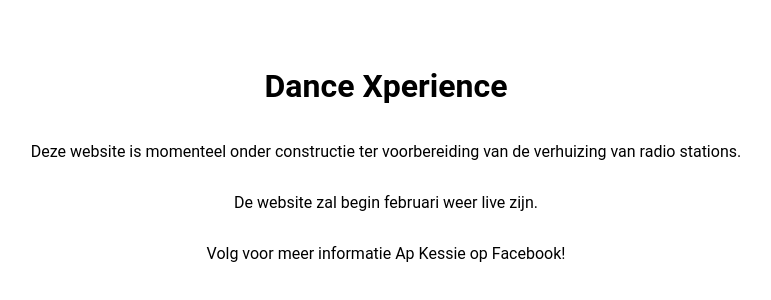
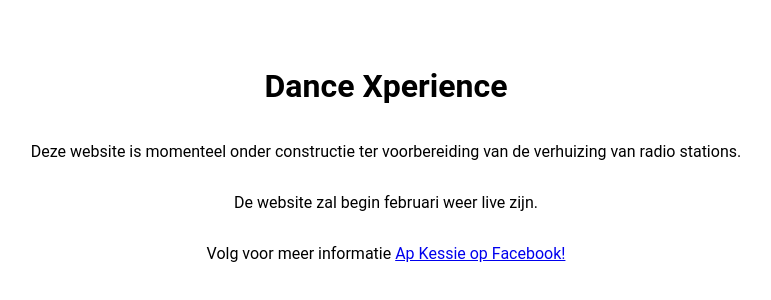
Before and after one commit to Dance-Xperience/DanceX, a SvelteKit app: page / in a window 1280 px wide. Shown: the part 238-538 px from the top of the page, without its empty margins (254-1025 px from the left). Built offline with nearby package versions, Linux system fonts and the light colour scheme.

Commit message:
turn text into hyperlink

```diff
--- a/src/routes/+page.svelte
+++ b/src/routes/+page.svelte
@@ -8,4 +8,6 @@
 	stations.
 </p>
 <p>De website zal begin februari weer live zijn.</p>
-<p>Volg voor meer informatie Ap Kessie op Facebook!</p>
+<p>
+	Volg voor meer informatie <a href="https://www.facebook.com/djkessie/">Ap Kessie op Facebook!</a>
+</p>
```
